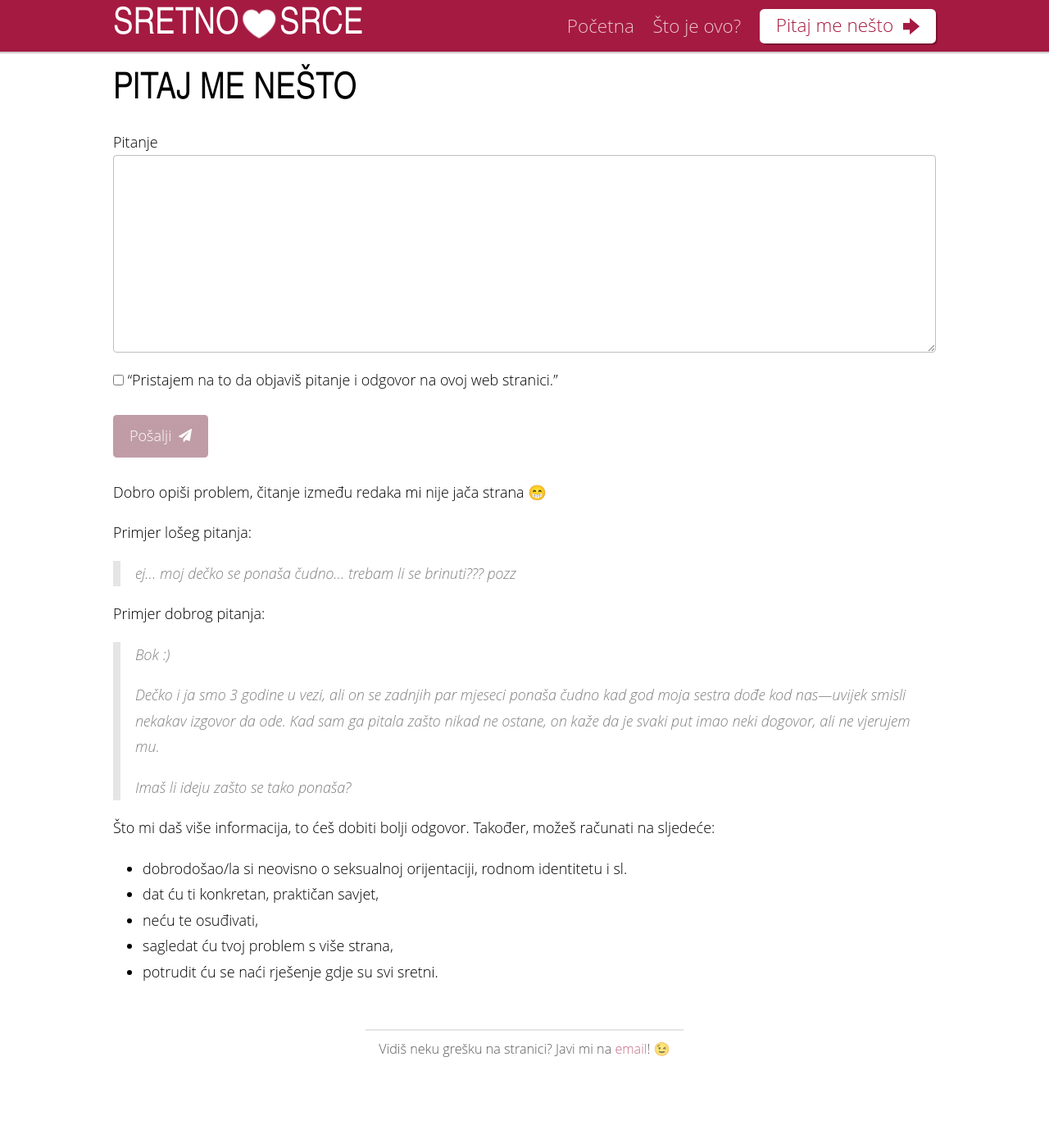
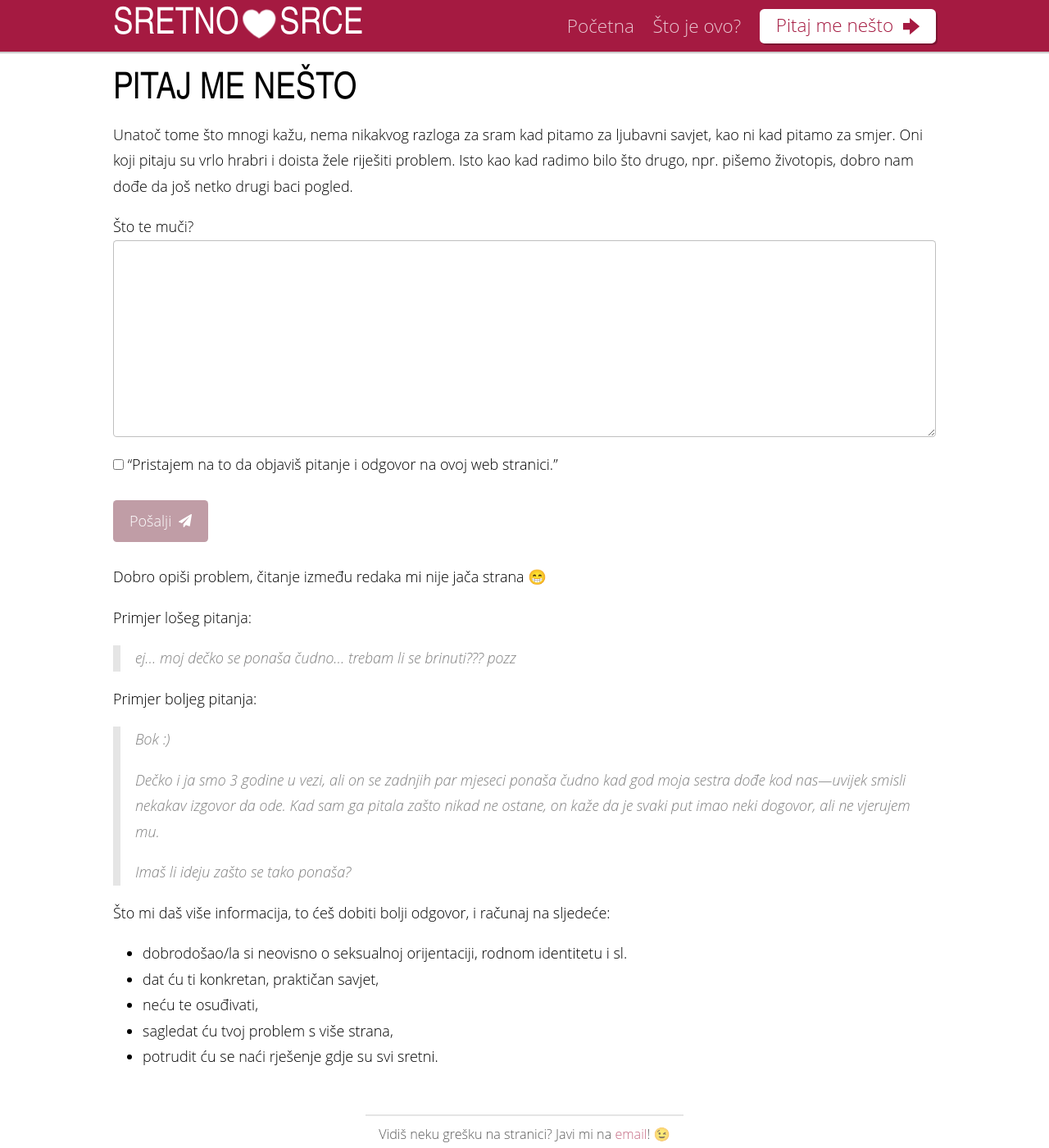
Before and after one commit to silvenon/sretnosrce, a Jekyll site: the page built from kontakt.md, in a window 1280 px wide and 1400 px high. Shown: the whole window at 82% size. Built offline with Jekyll 4.4.1, drawn with Linux system fonts in a browser that asks for light colours; emoji names are drawn with the system emoji font; comment, search, counter and statistics services are not loaded.

Commit message:
Update contact page copy

```diff
--- a/_includes/contact_form.html
+++ b/_includes/contact_form.html
@@ -2,7 +2,7 @@
   <input type="hidden" name="_subject" value="{{ site.time | date: "%c" }}" />
 
   <label class="form-label">
-    <span class="form-required">Pitanje</span>
+    <span class="form-required">Što te muči?</span>
     <textarea class="form-control" name="message" rows="7" required></textarea>
   </label>
 
--- a/kontakt.md
+++ b/kontakt.md
@@ -8,6 +8,8 @@ redirect_from: /pitaj/
 
 # Pitaj me nešto
 
+Unatoč tome što mnogi kažu, nema nikakvog razloga za sram kad pitamo za ljubavni savjet, kao ni kad pitamo za smjer. Oni koji pitaju su vrlo hrabri i doista žele riješiti problem. Isto kao kad radimo bilo što drugo, npr. pišemo životopis, dobro nam dođe da još netko drugi baci pogled.
+
 {% include contact_form.html %}
 
 Dobro opiši problem, čitanje između redaka mi nije jača strana :grin:
@@ -16,7 +18,7 @@ Primjer lošeg pitanja:
 
 > ej... moj dečko se ponaša čudno... trebam li se brinuti??? pozz
 
-Primjer dobrog pitanja:
+Primjer boljeg pitanja:
 
 > Bok :)
 >
@@ -24,7 +26,7 @@ Primjer dobrog pitanja:
 >
 > Imaš li ideju zašto se tako ponaša?
 
-Što mi daš više informacija, to ćeš dobiti bolji odgovor. Također, možeš računati na sljedeće:
+Što mi daš više informacija, to ćeš dobiti bolji odgovor, i računaj na sljedeće:
 
   - dobrodošao/la si neovisno o seksualnoj orijentaciji, rodnom identitetu i sl.
   - dat ću ti konkretan, praktičan savjet,
```
